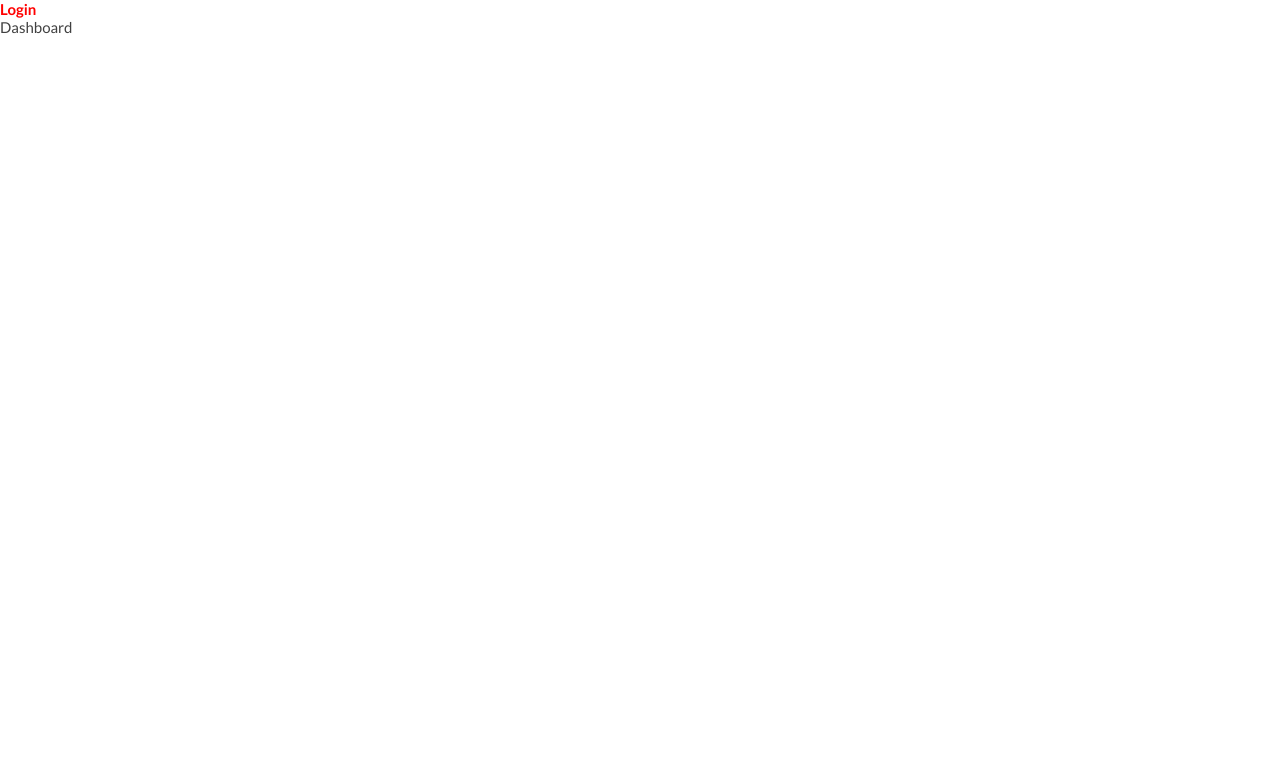
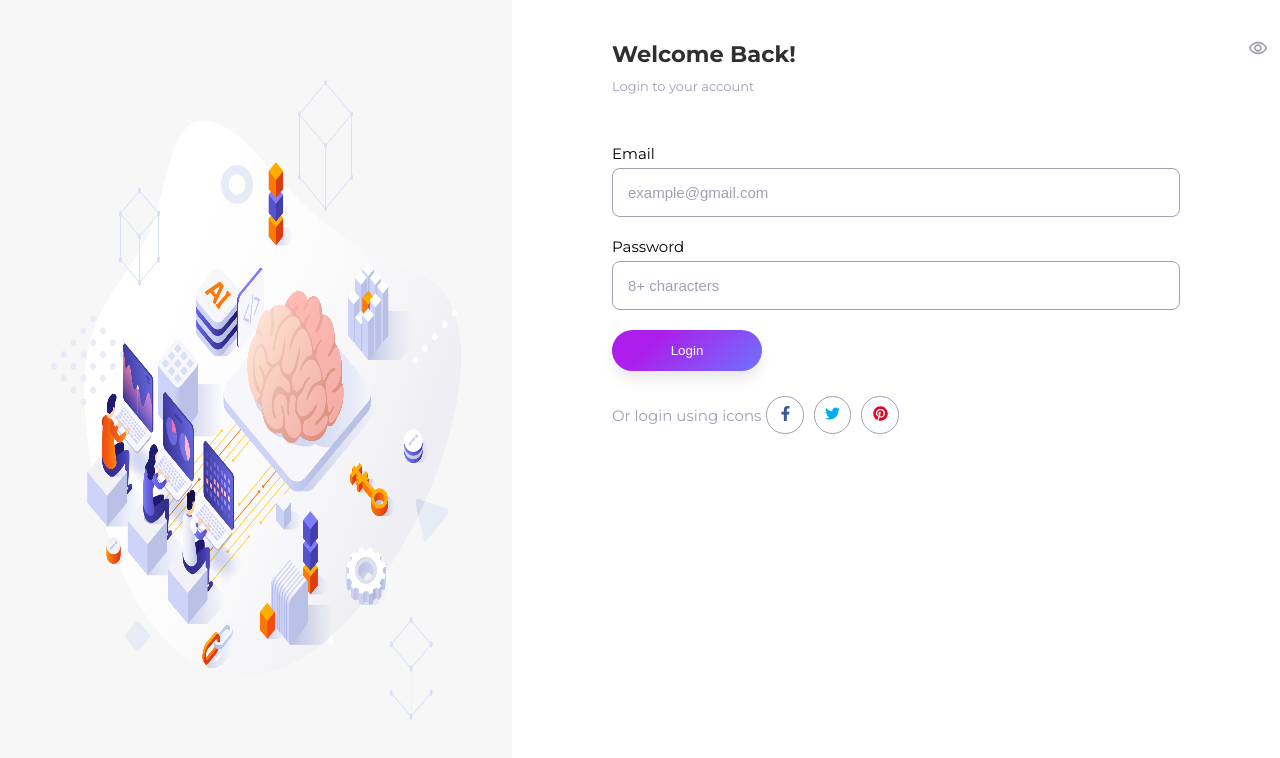
Before and after one commit to Andzie-M347/fusebox-frontend, a React (Create React App) app: page / in a window 1280 px wide. Shown: the top 758 px of the page. Built offline with nearby package versions, Linux system fonts and the light colour scheme.

Commit message:
feat: login screen layout

```diff
--- a/package.json
+++ b/package.json
@@ -9,9 +9,11 @@
     "@testing-library/react": "^13.0.0",
     "@testing-library/user-event": "^13.2.1",
     "axios": "^0.27.2",
+    "bootstrap-icons": "^1.8.3",
     "craco-alias": "^3.0.1",
     "react": "^18.2.0",
     "react-dom": "^18.2.0",
+    "react-icons": "^4.4.0",
     "react-redux": "^8.0.2",
     "react-router-dom": "^6.3.0",
     "react-scripts": "5.0.1",
--- a/src/App.js
+++ b/src/App.js
@@ -1,5 +1,6 @@
 import { BrowserRouter as Router, Routes, Route } from 'react-router-dom'
 import '@/assets/main.scss'
+
 import { Login } from '@/pages/auth/login'
 import { Dashboard } from '@/pages/dashboard'
 import { PrivateRoutes } from '@/routes/privateRoutes'
--- a/src/assets/base/_resets.scss
+++ b/src/assets/base/_resets.scss
@@ -14,7 +14,9 @@
 @import './mixins';
 
 // FONTS
-@import url('https://fonts.googleapis.com/css2?family=Lato:ital,wght@0,300;0,400;0,700;1,400&display=swap');
+// @import url('https://fonts.googleapis.com/css2?family=Lato:ital,wght@0,300;0,400;0,700;1,400&display=swap');
+
+@import url('https://fonts.googleapis.com/css2?family=Montserrat:wght@200;300;400;500;600;700&display=swap');
 
 /// RESETS
 
@@ -25,7 +27,7 @@ html {
 body {
     font-size: 1.5rem;
     box-sizing: border-box;
-    color: $color;
+    // color: $color;
     font-family: $text-font-stack;
 }
 
--- a/src/assets/base/_variables.scss
+++ b/src/assets/base/_variables.scss
@@ -4,7 +4,8 @@
 
 /// Copy text color
 /// @type Fonts
-$text-font-stack: 'Lato', sans-serif;
+// $text-font-stack: 'Lato', sans-serif;
+$text-font-stack: 'Montserrat', sans-serif;
 
 /// Copy text color
 /// @type Color
--- a/src/assets/main.scss
+++ b/src/assets/main.scss
@@ -1 +1,3 @@
 @import './base/resets', './base/variables', './base/mixins';
+
+@import './pages/login';
--- /dev/null
+++ b/src/assets/pages/_login.scss
@@ -0,0 +1,134 @@
+.login-screen {
+    &__left {
+        &--header {
+            margin-bottom: 5rem;
+
+            h2 {
+                margin-bottom: 1rem;
+                color: #2e2f2e;
+            }
+            p {
+                color: #9f9fb7;
+                font-size: 1.3rem;
+            }
+        }
+    }
+
+    &__footer {
+        color: #9f9fb7;
+        span {
+            height: 3.75rem;
+            width: 3.75rem;
+            border-radius: 50%;
+            display: inline-block;
+            line-height: 3.75rem;
+            border: 1px solid #9f9fb7;
+            text-align: center;
+
+            margin: 0.5rem;
+
+            &:nth-child(1) {
+                svg {
+                    color: #3b5998;
+                }
+            }
+
+            &:nth-child(2) {
+                svg {
+                    color: #00acee;
+                }
+            }
+            &:nth-child(3) {
+                svg {
+                    color: #e60023;
+                }
+            }
+        }
+
+        svg {
+            color: #9f9fb7;
+        }
+    }
+}
+
+@media only screen and (min-width: 992px) {
+    .login-screen {
+        display: flex;
+        height: 100vh;
+
+        &__left {
+            width: 40%;
+            background: #f7f7f7;
+            display: flex;
+            justify-content: center;
+            align-items: center;
+
+            img {
+                height: 80%;
+                width: 80%;
+            }
+        }
+        &__right {
+            width: 60%;
+            display: flex;
+            padding: 4rem 10rem;
+            flex-direction: column;
+            justify-items: space-between;
+        }
+    }
+}
+
+// Forms
+input {
+    display: block;
+    width: 100%;
+    border-radius: 0.8rem !important;
+    border: 1px solid #9f9fb7;
+    font-size: 1.5rem;
+    padding: 15px;
+
+    &::placeholder {
+        font-weight: 200;
+        color: #9f9fb7;
+    }
+}
+
+label {
+    display: block;
+    margin-bottom: 0.5rem;
+    font-size: 1.5rem;
+}
+
+.form-group {
+    margin-bottom: 2rem;
+    .password {
+        position: relative;
+        z-index: 0;
+    }
+}
+
+.password svg {
+    position: absolute;
+    top: 48px;
+    transform: translateY(-50%);
+    right: 12px;
+    height: 20px;
+    width: 20px;
+    z-index: 99;
+    color: #9f9fb7;
+}
+
+.button {
+    border: none;
+    border-radius: 9rem;
+    padding: 1.3rem 2rem;
+    width: 15rem;
+
+    &__primary {
+        background-color: #6e72fc;
+        background-image: linear-gradient(315deg, #6e72fc 0%, #ad1deb 74%);
+        color: #fff;
+
+        box-shadow: 0px 10px 15px -3px rgba(0, 0, 0, 0.1);
+    }
+}
--- a/src/pages/auth/login.jsx
+++ b/src/pages/auth/login.jsx
@@ -1,11 +1,62 @@
 import React from 'react'
 import { Link } from 'react-router-dom'
+import { MdOutlineRemoveRedEye } from 'react-icons/md'
+import { FaFacebookF, FaTwitter, FaPinterest } from 'react-icons/fa'
+import Image from '@/assets/images/illustration.png'
 
 export const Login = () => {
     return (
-        <div>
-            <h4> Login </h4>
-            <Link to="/dashboard">Dashboard</Link>
+        <div className="login-screen">
+            <div className="login-screen__left">
+                <img src={Image} alt="Login" />
+            </div>
+            <div className="login-screen__right">
+                <header className="login-screen__left--header">
+                    <h2> Welcome Back!</h2>
+                    <p>Login to your account</p>
+                </header>
+                <form action="">
+                    <div className="form-group">
+                        <label for="email"> Email</label>
+                        <input
+                            type="text"
+                            placeholder="example@gmail.com"
+                            className="form-control"
+                        />
+                    </div>
+                    <div className="form-group  password">
+                        <label for="password"> Password</label>
+                        <input
+                            type="text"
+                            placeholder="8+ characters"
+                            className="form-control"
+                        />
+
+                        <MdOutlineRemoveRedEye />
+                    </div>
+
+                    <div className="form-group">
+                        <button
+                            type="submit"
+                            className="button button__primary">
+                            Login
+                        </button>
+                    </div>
+                </form>
+
+                <footer className="login-screen__footer">
+                    Or login using icons
+                    <span className="footer-screen__footer--icon">
+                        <FaFacebookF />
+                    </span>
+                    <span className="footer-screen__footer--icon">
+                        <FaTwitter />
+                    </span>
+                    <span className="footer-screen__footer--icon">
+                        <FaPinterest />
+                    </span>
+                </footer>
+            </div>
         </div>
     )
 }
```
Also changed, not shown: src/assets/images/illustration.png (added), 1 other file (tests, documents, lock files or other folders).
